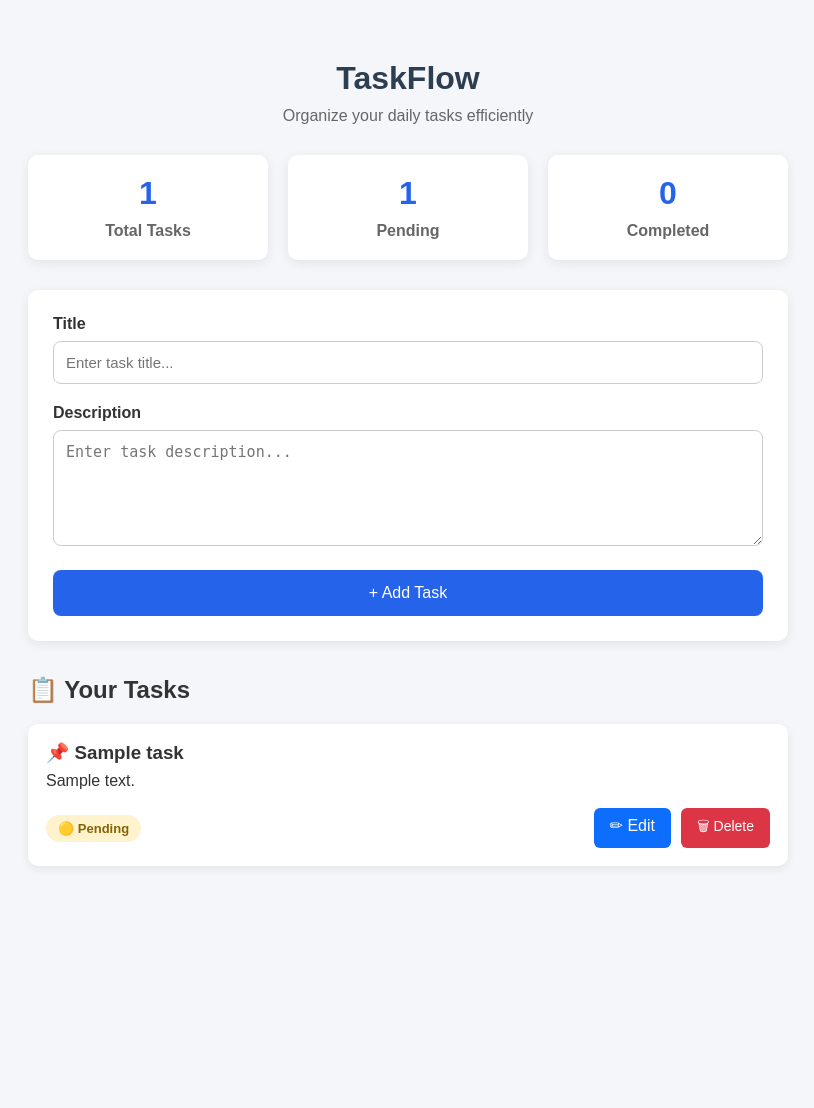
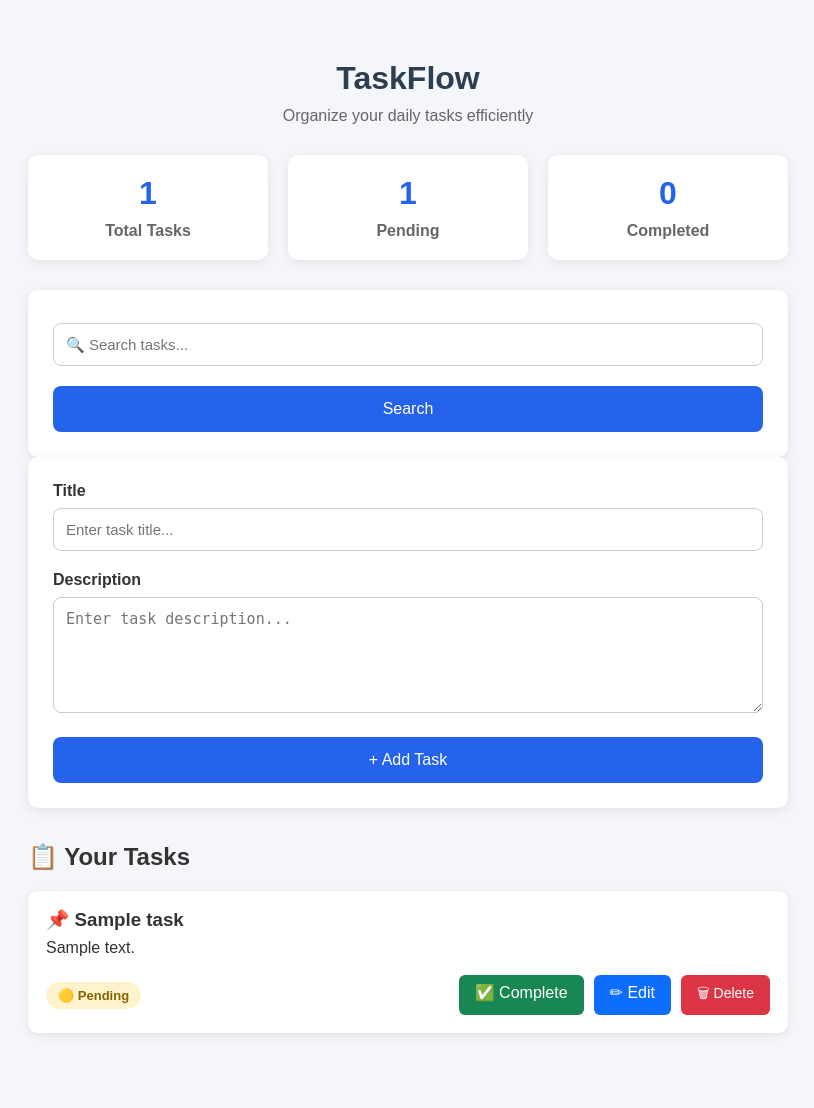
Before and after one commit to Anujpawar05/TaskFlow, a Flask app: page / in a window 1280 px wide. Shown: the whole page, without its empty margins (232-1046 px from the left). Before the commit the page ends 867 px from the top, so only its background shows below. Run offline with Flask 3, Linux system fonts and the light colour scheme; tables that the repository leaves empty hold one stand-in row (values such as "Sample post").

Commit message:
Add task search functionality

```diff
--- a/app/routes.py
+++ b/app/routes.py
@@ -23,7 +23,25 @@ def home():
 
         return redirect("/")
 
-    tasks = Task.query.all()
+    # -------------------------
+    # Search
+    # -------------------------
+
+    search = request.args.get("search", "").strip()
+
+    if search:
+
+        tasks = Task.query.filter(
+            Task.title.ilike(f"%{search}%")
+        ).all()
+
+    else:
+
+        tasks = Task.query.all()
+
+    # -------------------------
+    # Dashboard Statistics
+    # -------------------------
 
     total_tasks = Task.query.count()
 
@@ -73,3 +91,18 @@ def edit_task(id):
         "edit.html",
         task=task
     )
+
+
+@main.route("/toggle/<int:id>")
+def toggle_task(id):
+
+    task = Task.query.get_or_404(id)
+
+    if task.status == "Pending":
+        task.status = "Completed"
+    else:
+        task.status = "Pending"
+
+    db.session.commit()
+
+    return redirect("/")
--- a/static/css/style.css
+++ b/static/css/style.css
@@ -180,3 +180,21 @@ h2 {
     color: #666;
     font-weight: bold;
 }
+
+.complete-btn {
+    background: #198754;
+    color: white;
+    padding: 8px 16px;
+    border-radius: 6px;
+    text-decoration: none;
+    transition: .2s;
+}
+
+.complete-btn:hover {
+    background: #157347;
+}
+
+.completed {
+    background: #d1e7dd;
+    color: #0f5132;
+}
--- a/templates/index.html
+++ b/templates/index.html
@@ -17,6 +17,8 @@
         Organize your daily tasks efficiently
     </p>
 
+    <!-- Dashboard -->
+
     <div class="dashboard">
 
         <div class="card">
@@ -35,6 +37,24 @@
         </div>
 
     </div>
+
+    <!-- Search Form -->
+
+    <form action="/" method="GET" class="search-form">
+
+        <input
+            type="text"
+            name="search"
+            placeholder="🔍 Search tasks..."
+            value="{{ request.args.get('search', '') }}">
+
+        <button type="submit">
+            Search
+        </button>
+
+    </form>
+
+    <!-- Add Task Form -->
 
     <form action="/" method="POST">
 
@@ -71,24 +91,46 @@
         <div class="task-card">
 
             <div class="task-header">
+
                 <h3>📌 {{ task.title }}</h3>
+
             </div>
 
             <p>{{ task.description }}</p>
 
             <div class="task-footer">
 
+                {% if task.status == "Pending" %}
+
                     <span class="badge">
-        🟡 {{ task.status }}
+                        🟡 Pending
                     </span>
+
+                {% else %}
+
+                    <span class="badge completed">
+                        🟢 Completed
+                    </span>
+
+                {% endif %}
 
                 <div class="actions">
 
-        <a href="/edit/{{ task.id }}" class="edit-btn">
+                    <a href="{{ url_for('main.toggle_task', id=task.id) }}" class="complete-btn">
+
+                        {% if task.status == "Pending" %}
+                            ✅ Complete
+                        {% else %}
+                            ↩ Pending
+                        {% endif %}
+
+                    </a>
+
+                    <a href="{{ url_for('main.edit_task', id=task.id) }}" class="edit-btn">
                         ✏ Edit
                     </a>
 
-        <a href="/delete/{{ task.id }}" class="delete-btn">
+                    <a href="{{ url_for('main.delete_task', id=task.id) }}" class="delete-btn">
                         🗑 Delete
                     </a>
 
@@ -102,7 +144,7 @@
 
     {% else %}
 
-        <p>No tasks yet.</p>
+        <p>No tasks found.</p>
 
     {% endif %}
 
```
Lines whose indentation alone changed are shown as unchanged.
